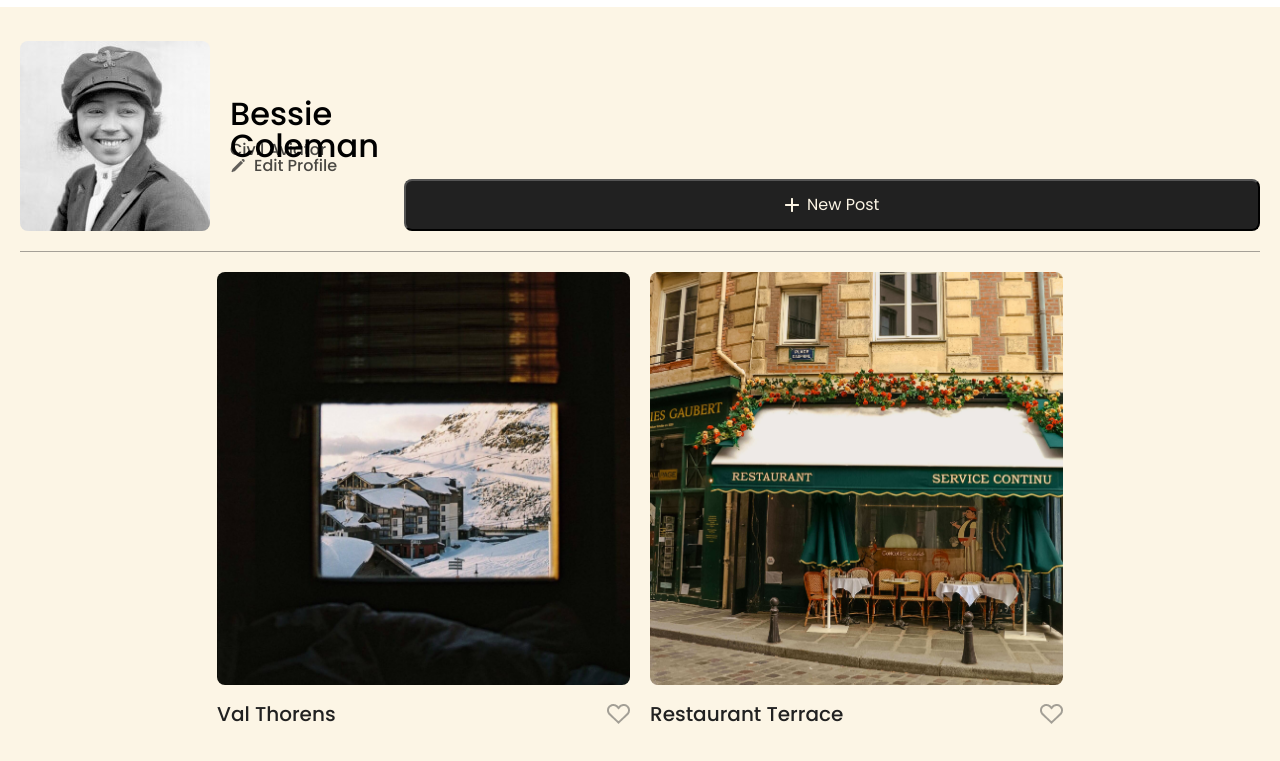
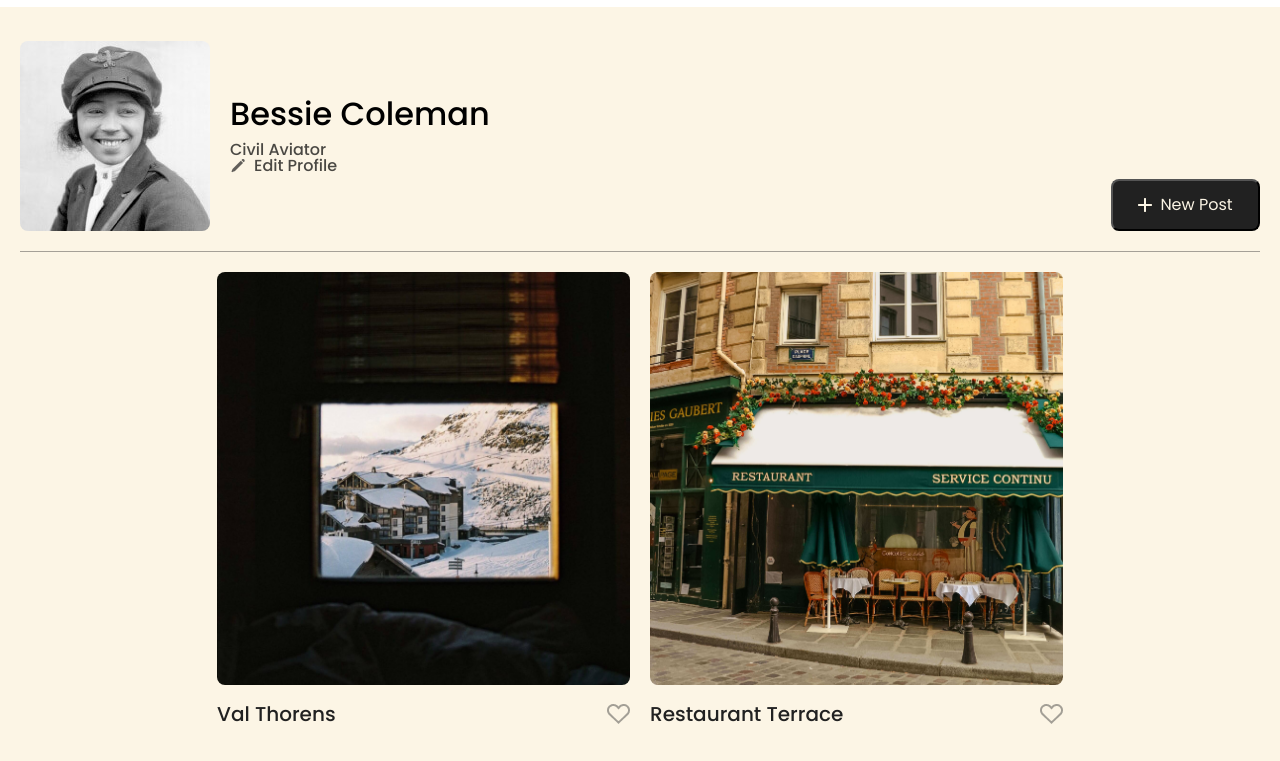
Before and after one commit to marisa406/se_project_spots, a plain HTML site: page index.html in a window 1280 px wide. Shown: the part 39-800 px from the top of the page. Drawn offline with Linux system fonts and the light colour scheme.

Commit message:
commit with more spacing efforts

```diff
--- a/blocks/profile.css
+++ b/blocks/profile.css
@@ -19,6 +19,7 @@
 .profile__column {
   display: flex;
   flex-direction: column;
+  justify-content: space-between;
 }
 
 .profile__name {
@@ -64,7 +65,7 @@
   gap: 8px;
   margin-left: auto;
   background-color: #212121;
-  width: 100%;
+  width: 149px;
   height: 52px;
   padding: 18px 32px;
   border-radius: 8px;
```
